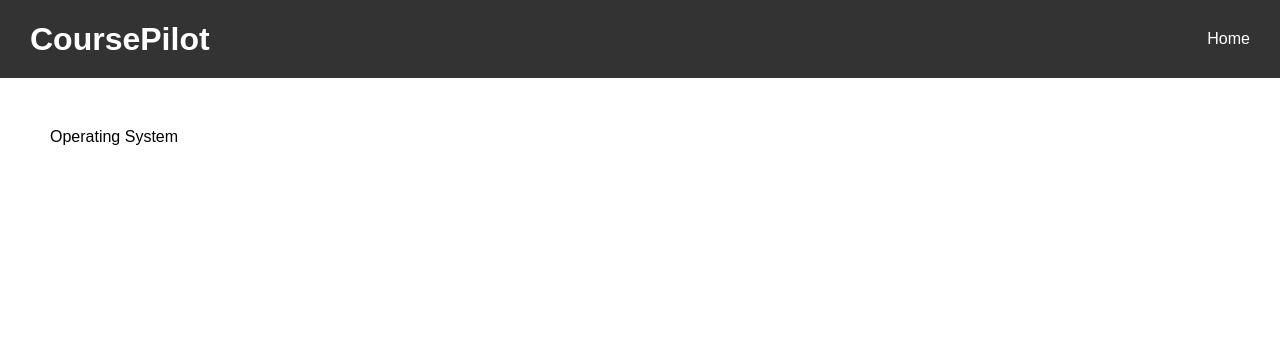
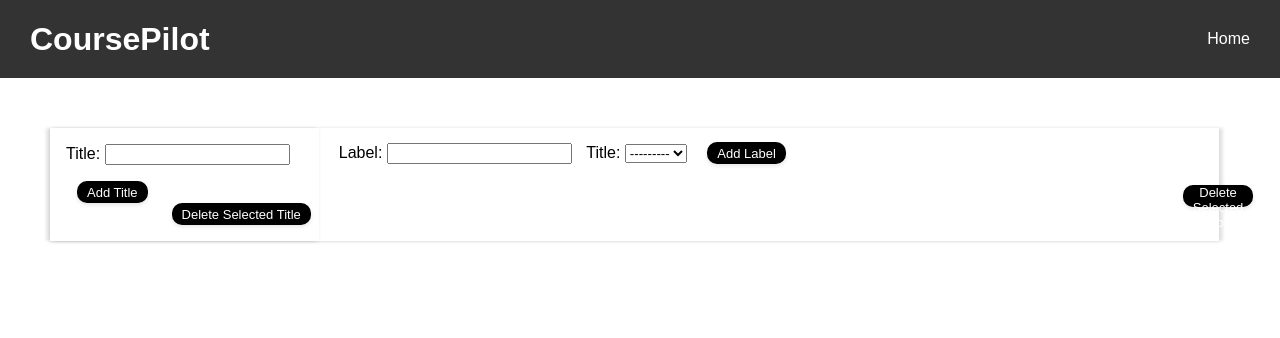
Before and after one commit to FelixChenJF/Chen-Project, a Django app: page /courses/courses/detailedCourse/OSPage in a window 1280 px wide. Shown: the top 338 px of the page. Run offline with Django 4.2, Linux system fonts and the light colour scheme; data that the repository does not hold is empty.

Commit message:
cheng le

```diff
--- a/CHEN/courses/admin.py
+++ b/CHEN/courses/admin.py
@@ -1,9 +1,11 @@
 from django.contrib import admin
 
 # Register your models here.
-from .models import Course, Title, Label, CustomData
+from .models import Course, OSLabel, OSTitle, Title, Label, CustomData
 
 admin.site.register(Course)
 admin.site.register(Title)
 admin.site.register(Label)
 admin.site.register(CustomData)
+admin.site.register(OSTitle)
+admin.site.register(OSLabel)
--- a/CHEN/courses/forms.py
+++ b/CHEN/courses/forms.py
@@ -1,5 +1,5 @@
 from django import forms
-from .models import Title, Label, CustomData
+from .models import OSLabel, OSTitle, Title, Label, CustomData
 
 class CustomForm(forms.ModelForm):
     class Meta:
@@ -20,6 +20,14 @@ class TitleForm(forms.ModelForm):
             'title': 'Title',
         }
 
+class OSTitleForm(forms.ModelForm):
+    class Meta:
+        model = OSTitle
+        fields = ['OSTitle']
+        labels = {
+            'OSTitle': 'Title',
+        }
+
 class LabelForm(forms.ModelForm):
     class Meta:
         model = Label
@@ -28,3 +36,12 @@ class LabelForm(forms.ModelForm):
             'label': 'Label',
             'title': 'Title'
         }
+
+class OSLabelForm(forms.ModelForm):
+    class Meta:
+        model = OSLabel
+        fields = ['OSLabel', 'OSTitle']
+        labels = {
+            'OSLabel': 'Label',
+            'OSTitle': 'Title'
+        }
--- a/CHEN/courses/models.py
+++ b/CHEN/courses/models.py
@@ -21,6 +21,13 @@ class Title(models.Model):
     def __str__(self):
         return self.title
 
+class OSTitle(models.Model):
+    id = models.AutoField(primary_key=True)
+    OSTitle = models.CharField(max_length=200, null=True)
+
+    def __str__(self):
+        return self.OSTitle
+
 class Label(models.Model):
     id = models.AutoField(primary_key=True)
     label = models.CharField(max_length=200, null=True)
@@ -28,6 +35,14 @@ class Label(models.Model):
 
     def __str__(self):
         return self.label
+
+class OSLabel(models.Model):
+    id = models.AutoField(primary_key=True)
+    OSLabel = models.CharField(max_length=200, null=True)
+    OSTitle = models.ForeignKey(OSTitle, related_name='OS_labels', on_delete=models.CASCADE)
+
+    def __str__(self):
+        return self.OSLabel
 class CustomData(models.Model):
     id = models.AutoField(primary_key=True)
     text1 = models.TextField(max_length=100000, null=True, blank=True)
--- a/CHEN/courses/templates/courses/detailedCourse/OSPage.html
+++ b/CHEN/courses/templates/courses/detailedCourse/OSPage.html
@@ -1,6 +1,87 @@
 {% extends "courses/base.html" %}
 {% block title %}Operating System{% endblock %}
+{% block content %}
+{% load static %}
+<link rel="stylesheet" type="text/css" href="{% static 'DVPageStyles.css' %}">
+<div class="table-container">
+    <div class="left-column">
 
-{% block content %}
-Operating System
+        <form method="post" action="{% url 'courses:OSPage' %}" style="margin-left: 16px;">
+            {% csrf_token %}
+            <input type="hidden" name="title_form" value="1">
+            <span style="display: inline-block;">{{ title_form.as_p }}</span>
+            <button type="submit" style="margin-left: 11px;">Add Title</button>
+        </form>
+
+        <form method="post" action="{% url 'courses:OSPage' %}">
+            {% csrf_token %}
+            <div style="text-align: right; margin-bottom: 4px; margin-right: 8px;">
+                <button type="submit" name="delete_titles">Delete Selected Title</button>
+            </div>
+            <ul>
+                {% for title in latest_Title_list %}
+                <li data-title="{{ title.OSTitle }}">
+                    <label>
+                        <input type="checkbox" name="titles_to_delete" value="{{ title.id }}">
+                        <span id="title-text-{{ title.id }}">{{ title.OSTitle }}</span>
+
+                        <div style="padding-top: 5px;">
+                            <form method="post" action="{% url 'courses:OSPage' %}" id="edit-title-form-{{ title.id }}">
+                                {% csrf_token %}
+                                <input type="hidden" name="edit_title" value="1">
+                                <input type="hidden" name="title_id" value="{{ title.id }}">
+                                <input type="text" name="new_title" value="{{ title.OSTitle }}">
+                                <button type="submit">Save</button>
+                            </form>
+                        </div>
+                    </label>
+                </li>
+                {% endfor %}
+            </ul>
+        </form>
+    </div>
+    <div class="right-column">
+        <form method="post" action="{% url 'courses:OSPage' %}" style="margin-left: 20px; margin-right: 400px;">
+            {% csrf_token %}
+            <input type="hidden" name="label_form" value="1">
+            <label for="id_label" style="display: inline-block;">Label:</label>
+            {{ label_form.OSLabel }}
+            <label for="id_title" style="display: inline-block; margin-left: 10px;">Title:</label>
+            {{ label_form.OSTitle }}
+            <button type="submit" style="display: inline-block; margin-left: 16px; margin-top: 14px;">Add Label</button>
+        </form>
+        <form method="post" action="{% url 'courses:OSPage' %}">
+            {% csrf_token %}
+            <div class="label-group">
+                {% for label in latest_Label_list %}
+                    <div style="padding: 20px; width: 260px; height: 50px;">
+                        <span class="label-item" data-foreign-key="{{ label.OSTitle }}" style="margin-left: 5px;">
+                            <input type="checkbox" name="labels_to_delete" value="{{ label.id }}">
+                            <a style="text-decoration: none; color: black;">{{ label.OSLabel }}</a>
+                            <div style="padding-top: 5px;">
+                                <form method="post" action="{% url 'courses:OSPage' %}" id="edit-label-form-{{ label.id }}">
+                                    {% csrf_token %}
+                                    <input type="hidden" name="edit_label" value="1">
+                                    <input type="hidden" name="label_id" value="{{ label.id }}">
+                                    <input type="text" name="new_label" value="{{ label.OSLabel }}">
+                                    <button type="submit">Save</button>
+                                </form>
+                            </div>
+                        </span>
+                    </div>
+                {% endfor %}
+            </div>
+            <div style="padding-left: 864px;">
+                <button type="submit" name="delete_labels">Delete Selected Label</button>
+            </div>
+        </form>
+    </div>
+</div>
+
+{% if error_message %}
+<div style="color: red; margin-top: 20px;">
+    {{ error_message }}
+</div>
+{% endif %}
+<script src="{% static 'DVPageFunction.js' %}"></script>
 {% endblock %}
--- a/CHEN/courses/views.py
+++ b/CHEN/courses/views.py
@@ -3,8 +3,8 @@ from django.views.decorators.csrf import csrf_exempt
 from django.shortcuts import redirect, render
 from django.template import loader
 from django.http import HttpResponse, JsonResponse
-from .forms import CustomForm, LabelForm, TitleForm
-from .models import Course, CustomData, Title, Label
+from .forms import CustomForm, LabelForm, OSLabelForm, OSTitleForm, TitleForm
+from .models import Course, CustomData, OSLabel, OSTitle, Title, Label
 
 def homePage(request):
     latest_course_list = Course.objects.all()
@@ -31,6 +31,102 @@ def SPPage(request):
     return render(request, 'courses/detailedCourse/SPPage.html')
 
 def OSPage(request):
+    error_message = None
+
+    if request.method == 'POST':
+        if 'delete_titles' in request.POST:
+            titles_to_delete = request.POST.getlist('titles_to_delete')
+            if titles_to_delete:
+                OSTitle.objects.filter(id__in=titles_to_delete).delete()
+            return redirect('courses:OSPage')
+
+        if 'delete_labels' in request.POST:
+            labels_to_delete = request.POST.getlist('labels_to_delete')
+            if labels_to_delete:
+                OSLabel.objects.filter(id__in=labels_to_delete).delete()
+            return redirect('courses:OSPage')
+
+        if 'title_form' in request.POST:
+            title_form = OSTitleForm(request.POST)
+            if title_form.is_valid():
+                title_form.save()
+                return redirect('courses:OSPage')
+            label_form = OSLabelForm()
+
+        elif 'label_form' in request.POST:
+            label_form = OSLabelForm(request.POST)
+            if label_form.is_valid():
+                new_label = label_form.cleaned_data['OSLabel']
+                if OSLabel.objects.filter(OSLabel=new_label).exists():
+                    error_message = f"The label '{new_label}' already exists."
+                else:
+                    label_form.save()
+                    return redirect('courses:OSPage')
+            title_form = OSTitleForm()
+
+        elif 'edit_title' in request.POST:
+            title_id = request.POST.get('title_id')
+            new_title = request.POST.get('new_title')
+            OSTitle.objects.filter(id=title_id).update(OSTitle=new_title)
+            return redirect('courses:OSPage')
+
+        elif 'edit_label' in request.POST:
+            label_id = request.POST.get('label_id')
+            new_label = request.POST.get('new_label')
+            if OSLabel.objects.filter(OSLabel=new_label).exists():
+                error_message = f"The label '{new_label}' already exists."
+            else:
+                OSLabel.objects.filter(id=label_id).update(OSLabel=new_label)
+            return redirect('courses:OSPage')
+
+    else:
+        title_form = OSTitleForm()
+        label_form = OSLabelForm()
+
+    latest_Title_list = OSTitle.objects.all()
+    latest_Label_list = OSLabel.objects.all()
+
+    context = {
+        "latest_Title_list": latest_Title_list,
+        "latest_Label_list": latest_Label_list,
+        "title_form": title_form,
+        "label_form": label_form,
+        "error_message": error_message
+    }
+
+    return render(request, 'courses/detailedCourse/OSPage.html', context)
+
+def custom_page(request):
+    if request.method == 'POST':
+        if request.content_type == 'application/json':
+            data = json.loads(request.body)
+            custom_data_list = data.get('customDataList', [])
+            for custom_data in custom_data_list:
+                try:
+                    custom_data_obj = CustomData.objects.get(id=custom_data['id'])
+                    custom_data_obj.text1 = custom_data['text1']
+                    custom_data_obj.text2 = custom_data['text2']
+                    custom_data_obj.message = custom_data['message']
+                    custom_data_obj.save()
+                except CustomData.DoesNotExist:
+                    continue
+            return JsonResponse({'status': 'success'})
+        else:
+            form = CustomForm(request.POST)
+            if form.is_valid():
+                form.save()
+                return redirect('courses:custom_page')
+
+    else:
+        form = CustomForm()
+
+    label_name = request.GET.get('label')
+    latest_CustomData_list = CustomData.objects.filter(label__label=label_name) if label_name else CustomData.objects.all()
+    context = {
+        'form': form,
+        'latest_CustomData_list': latest_CustomData_list,
+        'label_name': label_name,
+    }
 
     return render(request, 'courses/detailedCourse/OSPage.html')
 
```
Also changed, not shown: CHEN/courses/templates/courses/detailedCourse/daily_vocabulary.html (+3 -4 lines), CHEN/courses/migrations/0002_ostitle_oslabel.py (added), CHEN/courses/static/DVPageStyles.css (line endings or trailing spaces).
